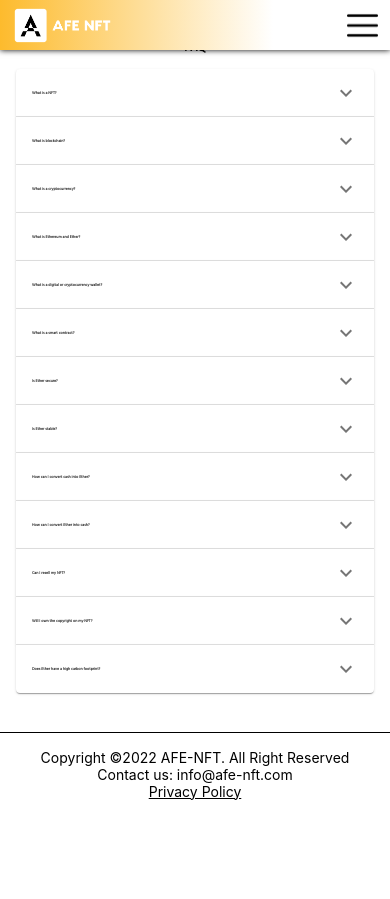
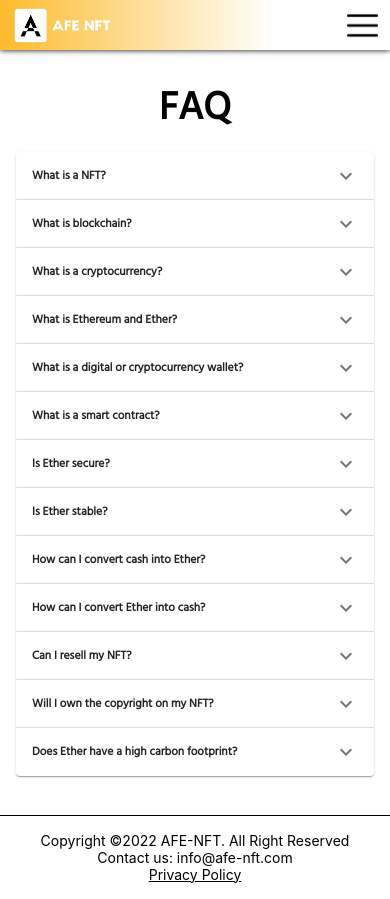
Before and after one commit to pattsing/afe-web, a React (Create React App) app: page /faq in a window 390 px wide. Before the commit the page ends 844 px from the top, so only its background shows below. Built offline with nearby package versions, Linux system fonts and the light colour scheme.

Commit message:
add responsive for faq page

```diff
--- a/src/Pages/Faq/Faq.css
+++ b/src/Pages/Faq/Faq.css
@@ -2,6 +2,18 @@
   font-family: "Hind", sans-serif;
   margin-top: 10vw;
   margin-bottom: 10vw;
+}
+
+.faq-wrapper-mobile {
+  font-family: "Hind", sans-serif;
+  margin-top: 20vw;
+  margin-bottom: 10vw;
+}
+
+.faq-wrapper-mobile .title {
+  text-align: center;
+  font-size: 10vw;
+  font-weight: 800;
 }
 
 .faq-wrapper .title {
--- a/src/Pages/Faq/Faq.tsx
+++ b/src/Pages/Faq/Faq.tsx
@@ -7,11 +7,13 @@ import { SyntheticEvent, useState } from "react";
 import translation from "../../Locals/en.json";
 import faqData from "../../Data/FAQData.json";
 import NewNavBar from "../../Components/NewNavBar/NewNavBar";
+import { useMediaQuery } from "react-responsive";
 
 import "./Faq.css";
 import Footer from "../../Components/Footer/Footer";
 
 const Faq = () => {
+  const isMobile = useMediaQuery({ query: "(max-width: 767px)" });
   const trans = translation.FaqPage;
   const [expanded, setExpanded] = useState<string | false>(false);
   const handleChange =
@@ -23,7 +25,10 @@ const Faq = () => {
     <div>
       <NewNavBar></NewNavBar>
       <Container>
-        <div className="faq-wrapper" id="faq">
+        <div
+          className={isMobile ? "faq-wrapper-mobile" : "faq-wrapper"}
+          id="faq"
+        >
           <div className="title">{trans.title}</div>
           <div className="list">
             {faqData.map((faq, index) => {
@@ -38,7 +43,7 @@ const Faq = () => {
                     id={`faq-question-${index}`}
                     style={{
                       fontFamily: `"Hind", sans-serif`,
-                      fontSize: "1vw",
+                      fontSize: isMobile ? "3vw" : "1vw",
                       fontWeight: 600,
                     }}
                   >
@@ -47,7 +52,7 @@ const Faq = () => {
                   <AccordionDetails
                     style={{
                       fontFamily: `"Hind", sans-serif`,
-                      fontSize: "1vw",
+                      fontSize: isMobile ? "3vw" : "1vw",
                     }}
                   >
                     {faq.answer.map((answer) => {
```
